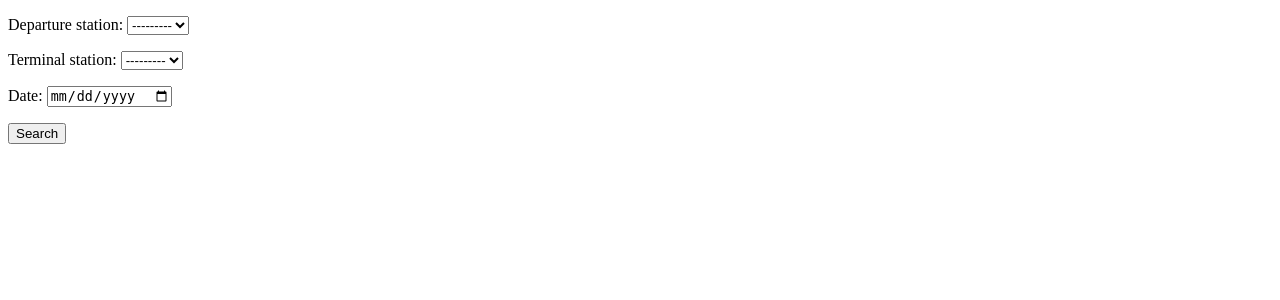
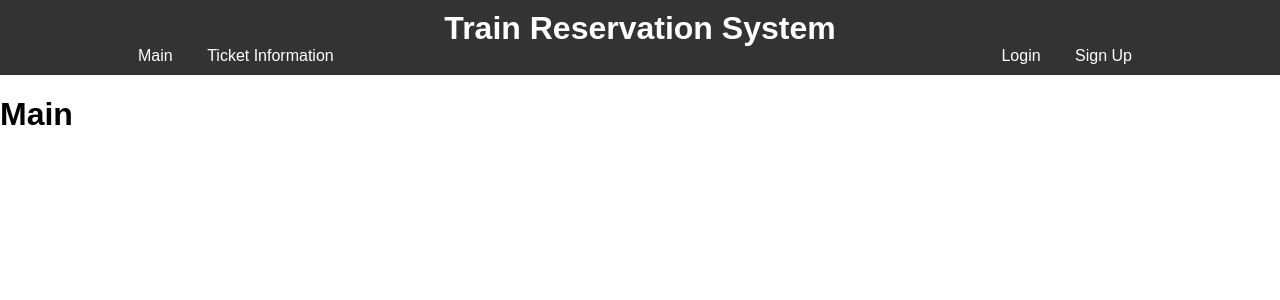
Before and after one commit to Jwizzed/IntercityRailwayReservationSystem, a Django app: page /railway/ in a window 1280 px wide. Shown: the top 300 px of the page. Run offline with Django 4.2, Linux system fonts and the light colour scheme; the visitor is signed in with stand-in values (Sample User, id 1); data that the repository does not hold is empty.

Commit message:
modify template

```diff
--- a/mysite/settings.py
+++ b/mysite/settings.py
@@ -55,7 +55,7 @@ ROOT_URLCONF = 'mysite.urls'
 TEMPLATES = [
     {
         'BACKEND': 'django.template.backends.django.DjangoTemplates',
-        'DIRS': [],
+        'DIRS': [BASE_DIR / "templates"],
         'APP_DIRS': True,
         'OPTIONS': {
             'context_processors': [
--- a/mysite/urls.py
+++ b/mysite/urls.py
@@ -15,8 +15,11 @@ Including another URLconf
 """
 from django.contrib import admin
 from django.urls import include, path
+import railway.views as views
 
 urlpatterns = [
     path("railway/", include("railway.urls")),
     path("admin/", admin.site.urls),
+    path('accounts/', include('django.contrib.auth.urls')),
+    path('signup/', views.signup, name='signup'),
 ]
--- /dev/null
+++ b/railway/static/railway/styles.css
@@ -0,0 +1,57 @@
+/* styles.css */
+body {
+    margin: 0;
+    font-family: Arial, sans-serif;
+}
+
+.container {
+    width: 80%;
+    margin: auto;
+    overflow: hidden;
+}
+
+.site-header {
+    background-color: #333;
+    color: #fff;
+    padding: 10px 0;
+}
+
+.site-header h1 {
+    text-align: center;
+    margin: 0;
+}
+
+.site-nav ul {
+    list-style-type: none;
+    margin: 0;
+    padding: 0;
+}
+
+.site-nav li {
+    display: inline;
+    margin-right: 10px;
+}
+
+.site-nav a {
+    color: white;
+    text-decoration: none;
+    padding: 5px 10px;
+}
+
+.site-nav a:hover {
+    background-color: #555;
+}
+
+.site-nav-right {
+    float: right;
+}
+
+footer {
+    background-color: #333;
+    color: #fff;
+    text-align: center;
+    padding: 10px 0;
+    position: relative;
+    bottom: 0;
+    width: 100%;
+}
--- a/railway/templates/base.html
+++ b/railway/templates/base.html
@@ -1,31 +1,43 @@
-<!-- base.html -->
-
 <!DOCTYPE html>
 <html lang="en">
 <head>
     <meta charset="UTF-8">
     <title>Train Reservation System</title>
-    <!-- Link to your stylesheet -->
-    <!-- Add other head elements here -->
+    {% load static %}
+    <link rel="stylesheet" href="{% static 'railway/styles.css' %}">
+    <!-- Add other head elements and links to CSS files here -->
 </head>
 <body>
-    <header>
-        <!-- Add your site-wide header content here -->
-        <nav>
-            <!-- Add navigation links here -->
-        </nav>
+    <header class="site-header">
+        <div class="container">
+            <h1>Train Reservation System</h1>
+            <nav class="site-nav">
+                <ul>
+                    <li><a href="{% url 'railway:main_page' %}">Main</a></li>
+                    <li><a href="{% url 'railway:ticket_information' %}">Ticket Information</a></li>
+                    <div class="site-nav-right">
+                        <li><a href="{% url 'login' %}">Login</a></li>
+                        <li><a href="{% url 'signup' %}">Sign Up</a></li>
+                    </div>
+                </ul>
+            </nav>
+        </div>
     </header>
 
     <main>
         {% block content %}
-        <!-- The content block will be overridden by other templates -->
+        <!-- The content block will be overridden by child templates -->
         {% endblock content %}
     </main>
 
-    <footer>
-        <!-- Add your site-wide footer content here -->
-    </footer>
+{#    <footer>#}
+{#        <div class="container">#}
+{#            <!-- Add your site-wide footer content here -->#}
+{#            <p>© 2023 Train Reservation System</p>#}
+{#        </div>#}
+{#    </footer>#}
 
-<!--     Link to your JavaScript files -->
+    <!-- Link to your JavaScript files -->
+{#    <script src="{% static 'js/script.js' %}"></script>#}
 </body>
 </html>
--- a/railway/templates/main_page.html
+++ b/railway/templates/main_page.html
@@ -1,8 +1,9 @@
 {% extends 'base.html' %}
 {% block content %}
-<form method="post" action="{% url 'search_route' %}">
-    {% csrf_token %}
-    {{ form.as_p }}
-    <button type="submit">Search</button>
-</form>
+{#<form method="post" action="{% url 'search_route' %}">#}
+{#    {% csrf_token %}#}
+{#    {{ form.as_p }}#}
+{#    <button type="submit">Search</button>#}
+{#</form>#}
+    <h1>Main</h1>
 {% endblock %}
--- a/railway/templates/signup.html
+++ b/railway/templates/signup.html
@@ -1,8 +1,8 @@
 {% extends 'base.html' %}
 {% block content %}
-<form method="post" action="{% url 'search_route' %}">
+<form method="post" action="{% url 'signup' %}">
     {% csrf_token %}
     {{ form.as_p }}
-    <button type="submit">Search</button>
+    <button type="submit">Signup</button>
 </form>
 {% endblock %}
--- a/railway/urls.py
+++ b/railway/urls.py
@@ -1,9 +1,7 @@
 from django.urls import path, include
 from . import views
-
+app_name = 'railway'
 urlpatterns = [
-    path('accounts/', include('django.contrib.auth.urls')),
-    path('signup/', views.signup, name='signup'),
     path('', views.main_page, name='main_page'),
     path('routes/search/', views.search_route, name='search_route'),
     path('seats/pick/<int:route_id>/', views.pick_seat, name='pick_seat'),
--- a/railway/views.py
+++ b/railway/views.py
@@ -8,12 +8,14 @@ from django.http import JsonResponse
 
 
 def signup(request):
+    print('signup method', request.method)
     if request.method == 'POST':
         form = UserCreationForm(request.POST)
         if form.is_valid():
             user = form.save()
+
             login(request, user)
-            return redirect('main_page')
+            return redirect('railway:main_page')
     else:
         form = UserCreationForm()
     return render(request, 'signup.html', {'form': form})
```
